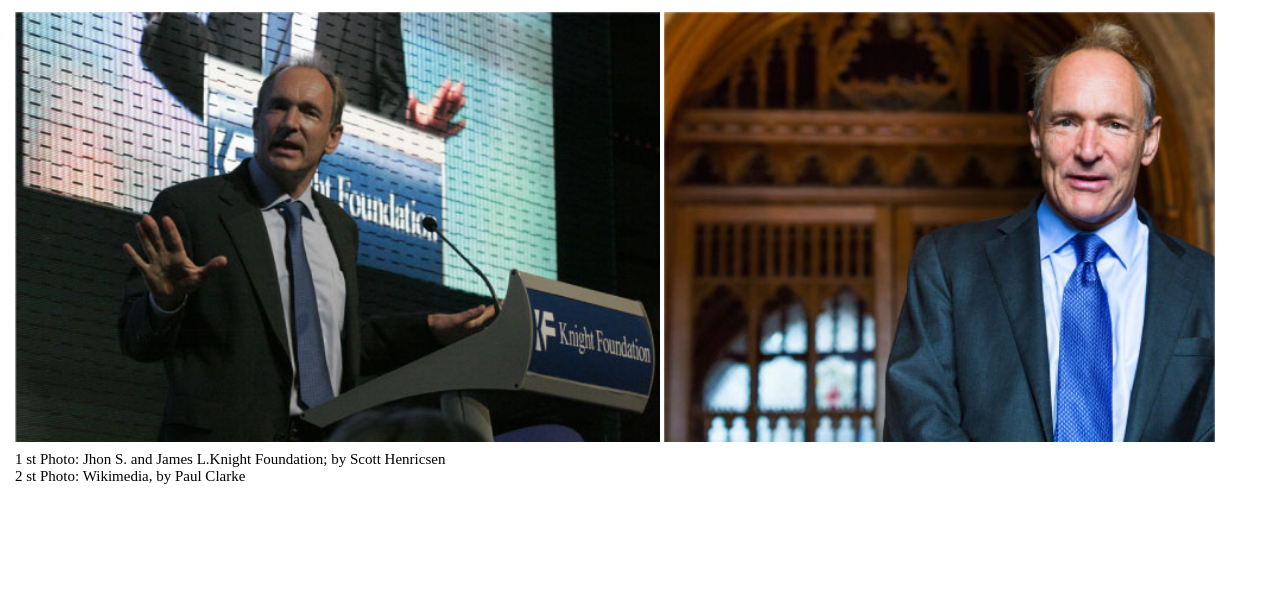
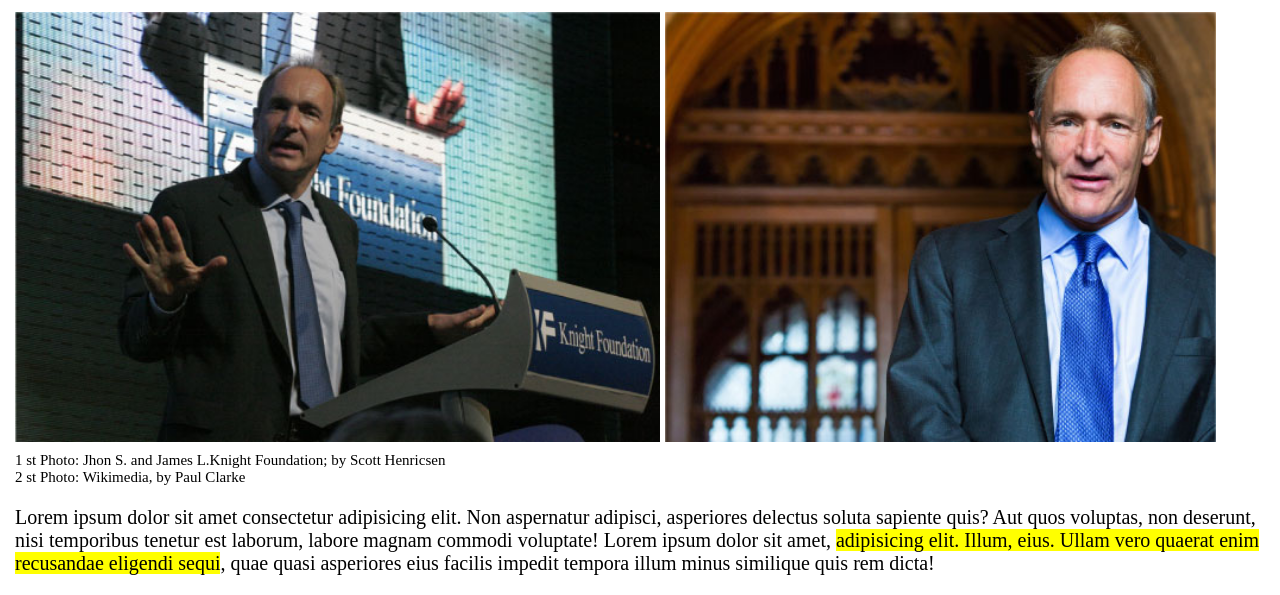
Before and after one commit to Al-Giovinetti/03_html-css-booleaner, a plain HTML site: page index.html in a window 1280 px wide. Shown: the part 345-940 px from the top of the page. Before the commit the page ends 830 px from the top, so only its background shows below. Drawn offline with Linux system fonts and the light colour scheme.

Commit message:
new paragraph

```diff
--- a/css/style.css
+++ b/css/style.css
@@ -1,6 +1,7 @@
 *{
     margin: 0;
-    box-sizing: border-box;}
+    box-sizing: border-box;
+    font-size:20px;}
 
 header{
     height: 150px;
@@ -38,3 +39,7 @@ h2>span{
 
 aside{
     font-size: 15px;}
+
+p{margin:20px 0;}
+
+.bg_yellow{background-color: yellow;}
--- a/index.html
+++ b/index.html
@@ -27,6 +27,12 @@
                 2 st Photo: Wikimedia, by Paul Clarke
             </aside>
         </section>
+        <section>
+            <p>
+                Lorem ipsum dolor sit amet consectetur adipisicing elit. Non aspernatur adipisci, asperiores delectus soluta sapiente quis? Aut quos voluptas, non deserunt, nisi temporibus tenetur est laborum, labore magnam commodi voluptate!
+                Lorem ipsum dolor sit amet, <span class="bg_yellow">adipisicing elit. Illum, eius. Ullam vero quaerat enim recusandae eligendi sequi</span>, quae quasi asperiores eius facilis impedit tempora illum minus similique quis rem dicta!
+            </p>
+        </section>
     </main>
 
 </body>
```
